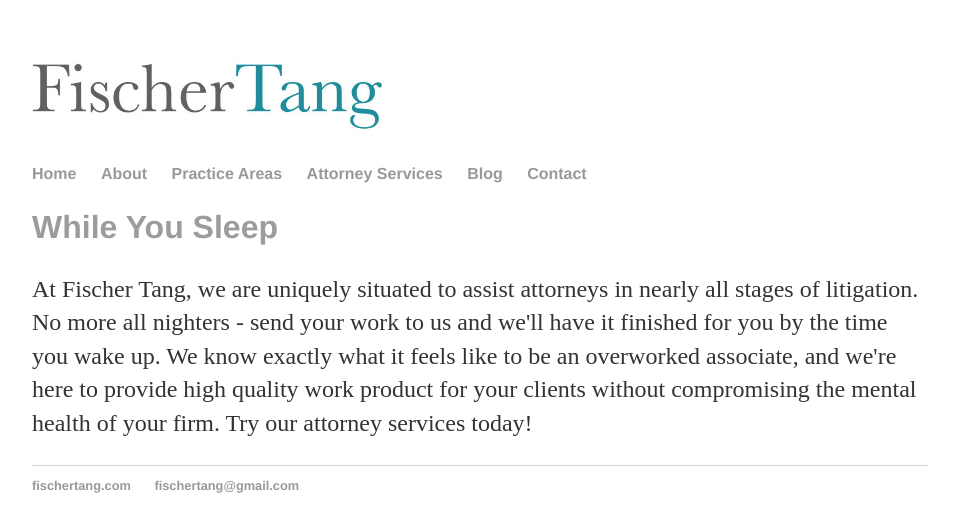
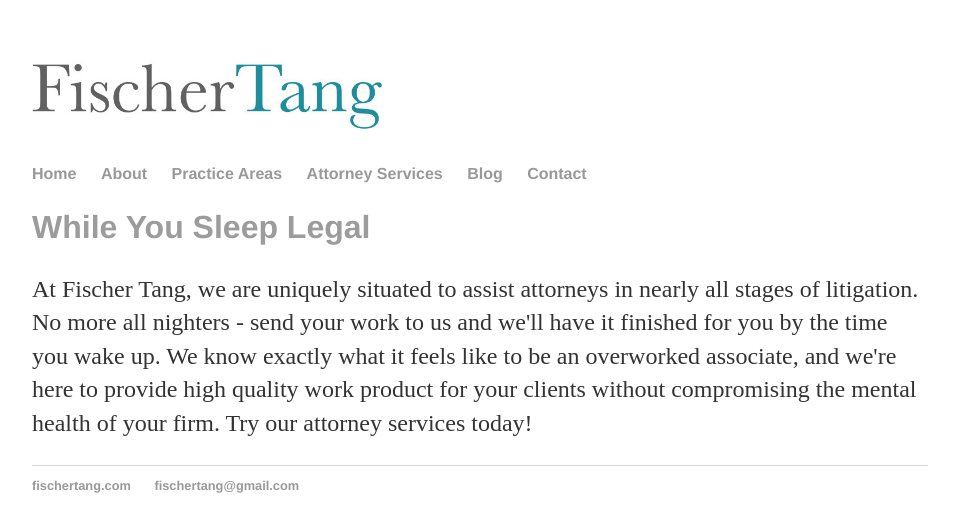
Before and after one commit to fischertang/fischertang.github.io, a Jekyll site: the page built from attorneys/index.html, in a window 1280 px wide. Shown: the top 532 px of the page, without its empty margins (160-1119 px from the left). Built offline with Jekyll 4.4.1, drawn with Linux system fonts in a browser that asks for light colours.

Commit message:
Update index.html

```diff
--- a/attorneys/index.html
+++ b/attorneys/index.html
@@ -4,7 +4,7 @@ title: About Fischer Tang
 ---
 <div class="blurb">
 
-  <h2>While You Sleep</h2>
+  <h2>While You Sleep Legal</h2>
 
 <p>At Fischer Tang, we are uniquely situated to assist attorneys in nearly all stages of litigation. No more all nighters - send your work to us and we'll have it finished for you by the time you wake up. We know exactly what it feels like to be an overworked associate, and we're here to provide high quality work product for your clients without compromising the mental health of your firm. Try our attorney services today!
   </p>
```
